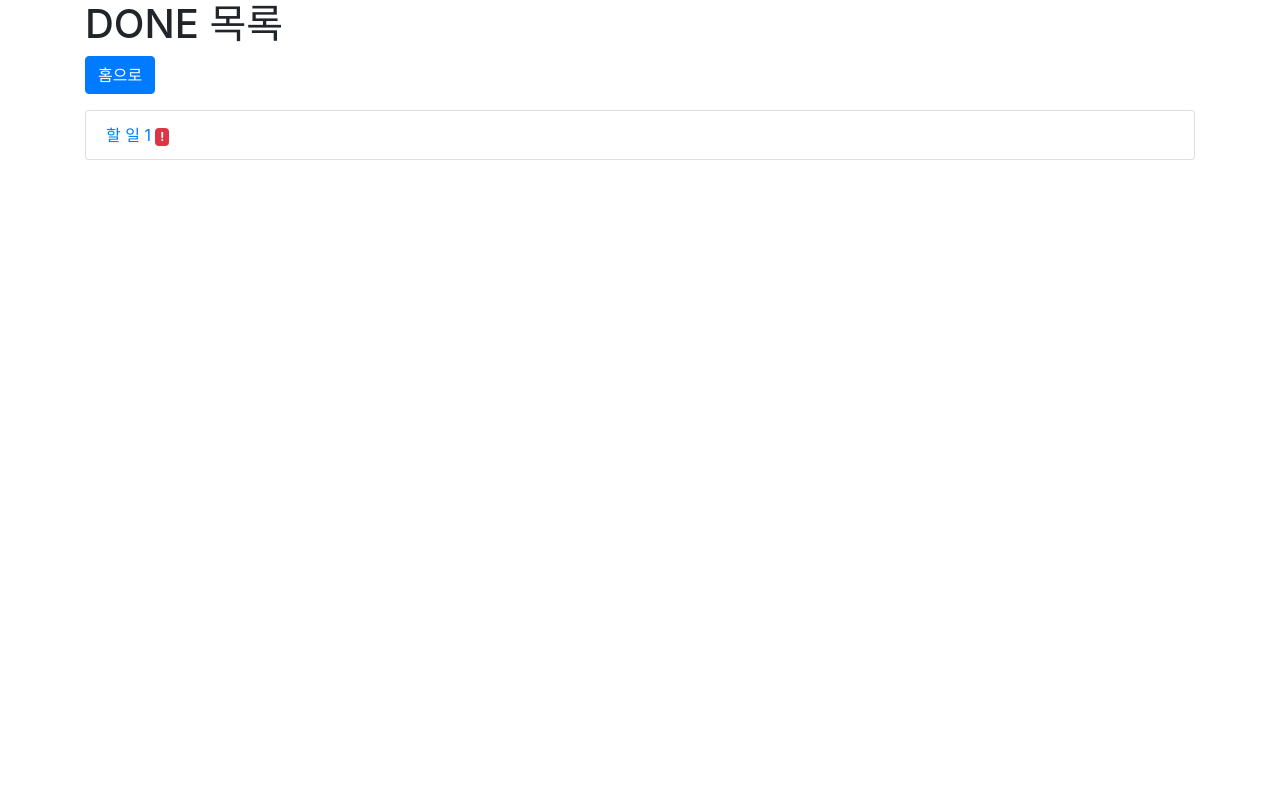
After one commit to pipi-shortstocking/Django-learn, a Django app: page /todo/done/ in a window 1280 px wide. The commit adds this page. Run offline with Django 5.2, Linux system fonts and the light colour scheme; data comes from the database, SQL or seed files in the repository; both versions use the stored data as it was after the commit; some libraries are stand-ins or nearby versions.

Commit message:
Todo 완료

```diff
--- /dev/null
+++ b/todo/templates/todo/done_list.html
@@ -0,0 +1,31 @@
+<html>
+  <head>
+    <title>TODO 목록 앱</title>
+    <link
+      rel="stylesheet"
+      href="https://maxcdn.bootstrapcdn.com/bootstrap/4.0.0/css/bootstrap.min.css"
+    />
+    <link
+      rel="stylesheet"
+      href="https://cdn.jsdelivr.net/npm/bootstrap-icons@1.10.5/font/bootstrap-icons.css"
+    />
+  </head>
+  <body>
+    <div class="container">
+      <h1>DONE 목록</h1>
+      <p>
+        <a href="{% url 'todo_list' %}" class="btn btn-primary">홈으로</a>
+      </p>
+      <ul class="list-group">
+        {% for done in dones %}
+        <li class="list-group-item">
+          <a href="{% url 'todo_detail' pk=done.id %}">{{ done.title }}</a>
+          {% if done.important %}
+          <span class="badge badge-danger">!</span>
+          {% endif %}
+        </li>
+        {% endfor %}
+      </ul>
+    </div>
+  </body>
+</html>
--- a/todo/urls.py
+++ b/todo/urls.py
@@ -6,4 +6,6 @@ urlpatterns = [
     path('<int:pk>/', views.todo_detail, name='todo_detail'),
     path('post/', views.todo_post, name='todo_post'),
     path('<int:pk>/edit/', views.todo_edit, name='todo_edit'),
+    path('done/', views.done_list, name='done_list'),
+    path('<int:pk>/done/', views.todo_done, name='todo_done'),
 ]
--- a/todo/views.py
+++ b/todo/views.py
@@ -32,3 +32,13 @@ def todo_edit(request, pk):
     else:
         form = TodoForm(instance=todo)
     return render(request, 'todo/todo_post.html', {'form': form})
+
+def done_list(request):
+    dones = Todo.objects.filter(complete=True)
+    return render(request, 'todo/done_list.html', {'dones': dones})
+
+def todo_done(request, pk):
+    todo = Todo.objects.get(id=pk)
+    todo.complete = True
+    todo.save()
+    return redirect('todo_list')
```
Also changed, not shown: todo/templates/todo/todo_list.html (+14 -5 lines), db.sqlite3.
